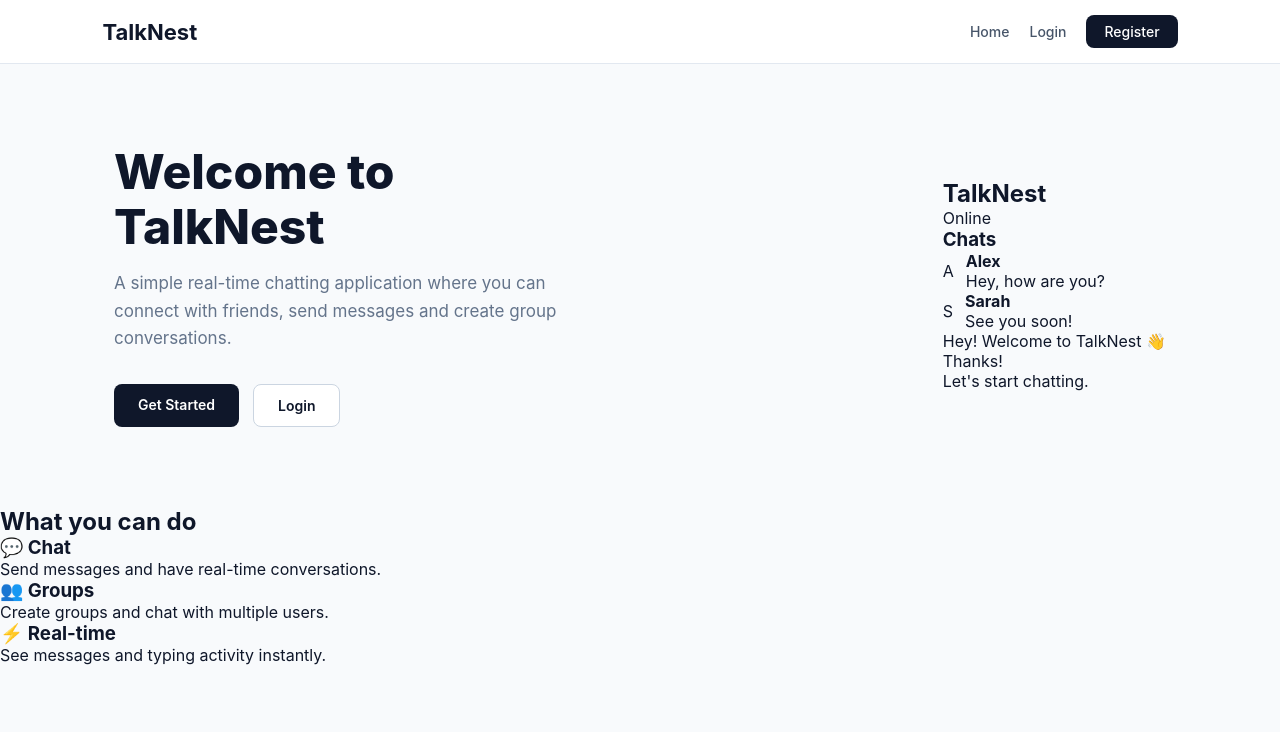
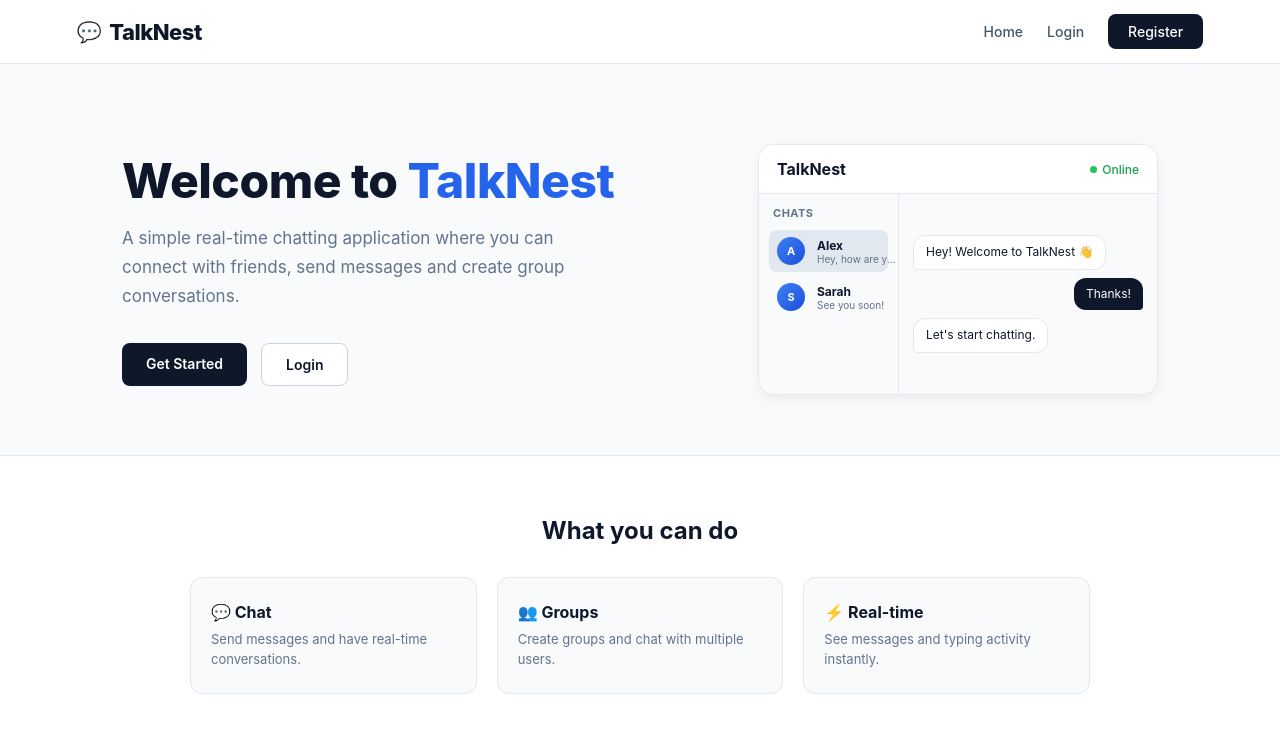
Before and after one commit to kjeevan5125/TalkNest, a React (Vite) app in the folder Frontend/: page / in a window 1280 px wide. Shown: the top 732 px of the page. Built offline with nearby package versions, Linux system fonts and the light colour scheme.

Commit message:
add confirmation of logout option

```diff
--- a/Frontend/src/App.css
+++ b/Frontend/src/App.css
@@ -1,7 +1,3 @@
-/* ==========================================================================
-   TalkNest — Modern Chat Application Styles
-   ========================================================================== */
-
 * {
   box-sizing: border-box;
   margin: 0;
@@ -15,9 +11,6 @@ body {
   -webkit-font-smoothing: antialiased;
 }
 
-/* --------------------------------------------------------------------------
-   Auth Pages (Login & Register)
-   -------------------------------------------------------------------------- */
 .auth-page {
   min-height: 100vh;
   display: flex;
@@ -138,35 +131,42 @@ body {
   text-decoration: underline;
 }
 
-/* --------------------------------------------------------------------------
-   Home / Landing Page
-   -------------------------------------------------------------------------- */
 .home-page {
   min-height: 100vh;
   background: #f8fafc;
+  color: #0f172a;
 }
 
 .home-navbar {
   height: 64px;
-  padding: 0 8%;
+  padding: 0 6%;
   display: flex;
   align-items: center;
   justify-content: space-between;
-  background: white;
+  background: #ffffff;
   border-bottom: 1px solid #e2e8f0;
 }
 
 .brand {
   color: #0f172a;
   font-size: 22px;
-  font-weight: 700;
+  font-weight: 800;
   text-decoration: none;
+  letter-spacing: -0.5px;
+  display: flex;
+  align-items: center;
+  gap: 8px;
+}
+
+.brand::before {
+  content: "💬";
+  font-size: 20px;
 }
 
 .nav-links {
   display: flex;
   align-items: center;
-  gap: 20px;
+  gap: 24px;
 }
 
 .nav-links a {
@@ -181,17 +181,21 @@ body {
 }
 
 .nav-button {
-  padding: 8px 18px;
+  padding: 9px 20px;
   border-radius: 8px;
   background: #0f172a;
   color: white !important;
   font-weight: 600;
 }
 
+.nav-button:hover {
+  background: #1e293b;
+}
+
 .home-content {
   max-width: 1100px;
   margin: 0 auto;
-  padding: 80px 24px;
+  padding: 80px 32px 60px;
   display: flex;
   align-items: center;
   justify-content: space-between;
@@ -208,13 +212,18 @@ body {
   font-weight: 800;
   color: #0f172a;
   line-height: 1.15;
+  letter-spacing: -0.5px;
+}
+
+.intro h1 span {
+  color: #2563eb;
 }
 
 .intro p {
   margin: 0;
   color: #64748b;
   font-size: 17px;
-  line-height: 1.6;
+  line-height: 1.7;
 }
 
 .home-buttons {
@@ -230,7 +239,6 @@ body {
   text-decoration: none;
   font-size: 14px;
   font-weight: 600;
-  transition: all 0.15s ease;
 }
 
 .primary-button {
@@ -243,7 +251,7 @@ body {
 }
 
 .secondary-button {
-  background: white;
+  background: #ffffff;
   color: #0f172a;
   border: 1px solid #cbd5e1;
 }
@@ -252,9 +260,190 @@ body {
   background: #f1f5f9;
 }
 
-/* --------------------------------------------------------------------------
-   Main Chat Layout (Full viewport)
-   -------------------------------------------------------------------------- */
+.chat-preview {
+  width: 400px;
+  background: #ffffff;
+  border: 1px solid #e2e8f0;
+  border-radius: 16px;
+  overflow: hidden;
+  box-shadow: 0 4px 12px rgba(0, 0, 0, 0.06);
+}
+
+.preview-title {
+  padding: 14px 18px;
+  display: flex;
+  align-items: center;
+  justify-content: space-between;
+  background: #ffffff;
+  border-bottom: 1px solid #e2e8f0;
+}
+
+.preview-title h2 {
+  margin: 0;
+  font-size: 16px;
+  font-weight: 700;
+  color: #0f172a;
+}
+
+.preview-title span {
+  font-size: 12px;
+  color: #16a34a;
+  display: flex;
+  align-items: center;
+  gap: 5px;
+  font-weight: 500;
+}
+
+.online-dot {
+  width: 7px;
+  height: 7px;
+  border-radius: 50%;
+  background: #22c55e;
+  display: inline-block;
+}
+
+.preview-body {
+  display: flex;
+  min-height: 200px;
+}
+
+.preview-sidebar {
+  width: 140px;
+  padding: 12px 10px;
+  border-right: 1px solid #e2e8f0;
+  background: #f8fafc;
+  flex-shrink: 0;
+}
+
+.preview-sidebar h3 {
+  margin: 0 0 10px 4px;
+  font-size: 11px;
+  font-weight: 700;
+  text-transform: uppercase;
+  letter-spacing: 0.5px;
+  color: #64748b;
+}
+
+.chat-user {
+  display: flex;
+  align-items: center;
+  gap: 8px;
+  padding: 7px 8px;
+  border-radius: 8px;
+  cursor: default;
+  margin-bottom: 4px;
+}
+
+.chat-user.active {
+  background: #e2e8f0;
+}
+
+.chat-user .avatar {
+  width: 28px;
+  height: 28px;
+  border-radius: 50%;
+  background: linear-gradient(135deg, #3b82f6, #1d4ed8);
+  color: white;
+  display: flex;
+  align-items: center;
+  justify-content: center;
+  font-size: 11px;
+  font-weight: 700;
+  flex-shrink: 0;
+}
+
+.chat-user div strong {
+  font-size: 12px;
+  color: #0f172a;
+  display: block;
+}
+
+.chat-user div p {
+  margin: 0;
+  font-size: 10px;
+  color: #64748b;
+  white-space: nowrap;
+  overflow: hidden;
+  text-overflow: ellipsis;
+  max-width: 80px;
+}
+
+.preview-messages {
+  flex: 1;
+  padding: 16px 14px;
+  display: flex;
+  flex-direction: column;
+  gap: 8px;
+  justify-content: center;
+  background: #f8fafc;
+}
+
+.preview-messages .message {
+  padding: 8px 12px;
+  border-radius: 12px;
+  font-size: 12px;
+  line-height: 1.4;
+  max-width: 85%;
+}
+
+.preview-messages .message.received {
+  background: #ffffff;
+  color: #0f172a;
+  border: 1px solid #e2e8f0;
+  align-self: flex-start;
+  border-radius: 12px 12px 12px 4px;
+}
+
+.preview-messages .message.sent {
+  background: #0f172a;
+  color: #ffffff;
+  align-self: flex-end;
+  border-radius: 12px 12px 4px 12px;
+}
+
+.features {
+  padding: 60px 6%;
+  background: #ffffff;
+  border-top: 1px solid #e2e8f0;
+}
+
+.features h2 {
+  margin: 0 0 32px;
+  font-size: 24px;
+  font-weight: 700;
+  color: #0f172a;
+  text-align: center;
+}
+
+.feature-list {
+  max-width: 900px;
+  margin: 0 auto;
+  display: grid;
+  grid-template-columns: repeat(3, 1fr);
+  gap: 20px;
+}
+
+.feature {
+  padding: 24px 20px;
+  background: #f8fafc;
+  border: 1px solid #e2e8f0;
+  border-radius: 12px;
+}
+
+.feature h3 {
+  margin: 0 0 8px;
+  font-size: 16px;
+  font-weight: 700;
+  color: #0f172a;
+}
+
+.feature p {
+  margin: 0;
+  font-size: 13px;
+  color: #64748b;
+  line-height: 1.5;
+}
+
 .chat-layout {
   height: 100vh;
   display: flex;
@@ -343,9 +532,6 @@ body {
   width: 100%;
 }
 
-/* --------------------------------------------------------------------------
-   Sidebar (Conversation List)
-   -------------------------------------------------------------------------- */
 .conversation-sidebar {
   width: 320px;
   min-width: 290px;
@@ -506,9 +692,6 @@ body {
   font-size: 13px;
 }
 
-/* --------------------------------------------------------------------------
-   Chat Window (Main Conversation Stream)
-   -------------------------------------------------------------------------- */
 .chat-window {
   flex: 1;
   display: flex;
@@ -618,9 +801,6 @@ body {
   color: #0f172a;
 }
 
-/* --------------------------------------------------------------------------
-   Messages Stream & Message Bubbles
-   -------------------------------------------------------------------------- */
 .chat-messages {
   flex: 1;
   padding: 24px 32px;
@@ -709,7 +889,6 @@ body {
   opacity: 1;
 }
 
-/* Typing indicator */
 .typing-indicator {
   padding: 8px 32px;
   font-size: 12px;
@@ -746,7 +925,6 @@ body {
   }
 }
 
-/* Chat Input Bar */
 .chat-input-form {
   padding: 16px 24px;
   background: #ffffff;
@@ -795,9 +973,6 @@ body {
   cursor: not-allowed;
 }
 
-/* --------------------------------------------------------------------------
-   Modals (Group Info & Create Group)
-   -------------------------------------------------------------------------- */
 .group-info-overlay,
 .group-modal-overlay {
   position: fixed;
@@ -1017,7 +1192,6 @@ body {
   background: #1e293b;
 }
 
-/* Members list */
 .group-members-container {
   margin-bottom: 16px;
 }
@@ -1142,7 +1316,6 @@ body {
   border-color: #f87171;
 }
 
-/* Create Group Form modal */
 .group-modal form {
   display: flex;
   flex-direction: column;
--- a/Frontend/src/components/ChatLayout.jsx
+++ b/Frontend/src/components/ChatLayout.jsx
@@ -103,6 +103,13 @@ function ChatLayout() {
     }
   }, [token, user, selectedConversation])
 
+  const handleLogout = () => {
+    const confirmed = window.confirm('Are you sure you want to logout?')
+    if (confirmed) {
+      logout()
+    }
+  }
+
   return (
     <div className="chat-layout">
       <header className="chat-header">
@@ -116,7 +123,7 @@ function ChatLayout() {
             {user?.name?.charAt(0)?.toUpperCase() || 'U'}
           </div>
           <span className="user-name">{user?.name}</span>
-          <button className="logout-btn" onClick={logout}>
+          <button className="logout-btn" onClick={handleLogout}>
             Logout
           </button>
         </div>
--- a/Frontend/src/components/ConversationList.jsx
+++ b/Frontend/src/components/ConversationList.jsx
@@ -204,7 +204,6 @@ function ConversationList({ selectedConversationId, onSelectConversation }) {
 
   return (
     <aside className="conversation-sidebar">
-      {/* Sidebar Header */}
       <div className="conversation-header">
         <h3>Conversations</h3>
         <button
@@ -217,7 +216,6 @@ function ConversationList({ selectedConversationId, onSelectConversation }) {
         </button>
       </div>
 
-      {/* Search Bar */}
       <div className="conversation-search-container">
         <input
           type="text"
@@ -228,7 +226,6 @@ function ConversationList({ selectedConversationId, onSelectConversation }) {
         />
       </div>
 
-      {/* Conversations List */}
       <div className="conversation-items-list">
         {filteredConversations.map((conversation) => {
           const participants = conversation.participants || []
@@ -288,7 +285,6 @@ function ConversationList({ selectedConversationId, onSelectConversation }) {
         )}
       </div>
 
-      {/* Create Group Modal */}
       {showCreateGroup && (
         <CreateGroup
           onClose={() => setShowCreateGroup(false)}
--- a/Frontend/src/pages/Home.jsx
+++ b/Frontend/src/pages/Home.jsx
@@ -34,7 +34,7 @@ function Home() {
       <main className="home-content">
 
         <section className="intro">
-          <h1>Welcome to TalkNest</h1>
+          <h1>Welcome to <span>TalkNest</span></h1>
 
           <p>
             A simple real-time chatting application where you
```
Also changed, not shown: Frontend/src/components/ChatWindow.jsx (+0 -12 lines), Frontend/src/components/GroupInfo.jsx (+0 -7 lines).
